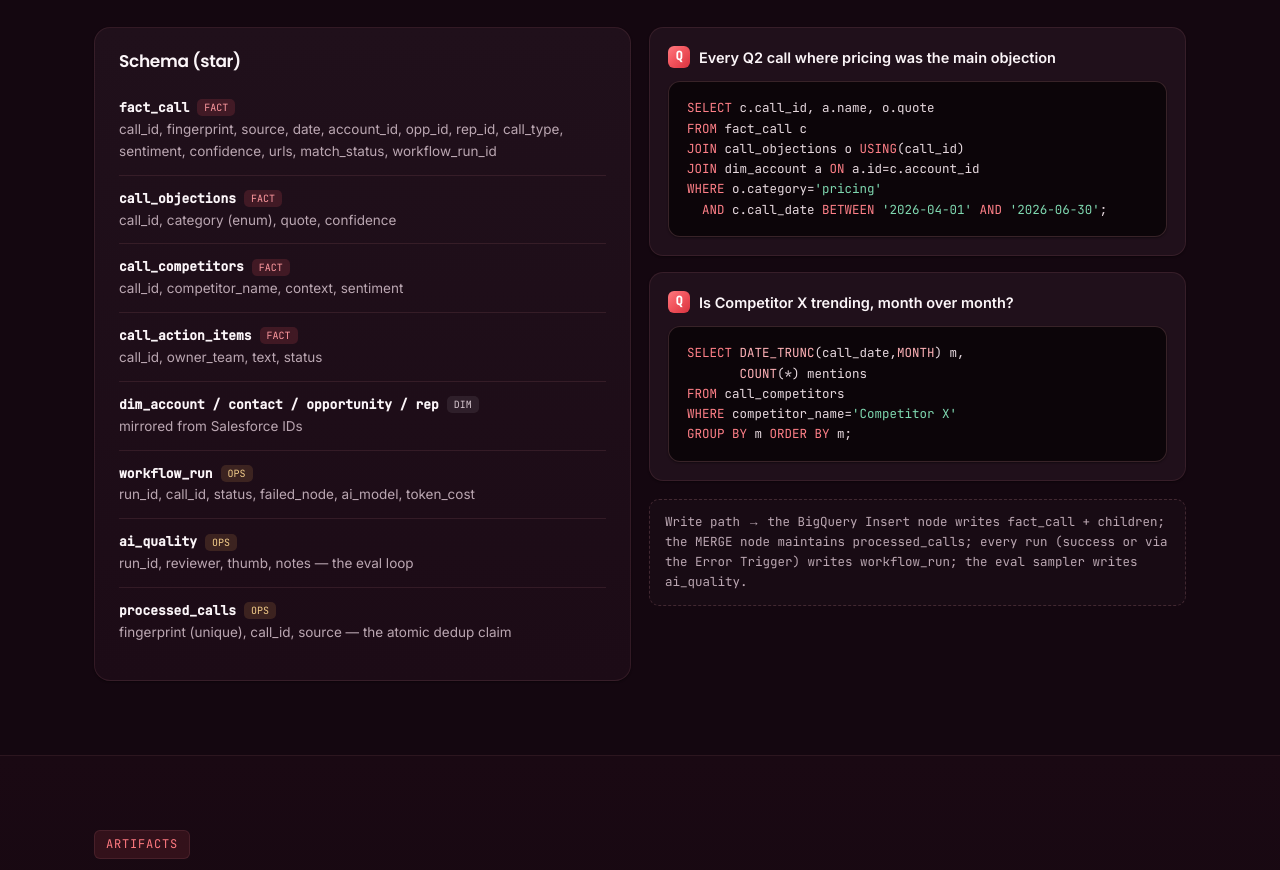
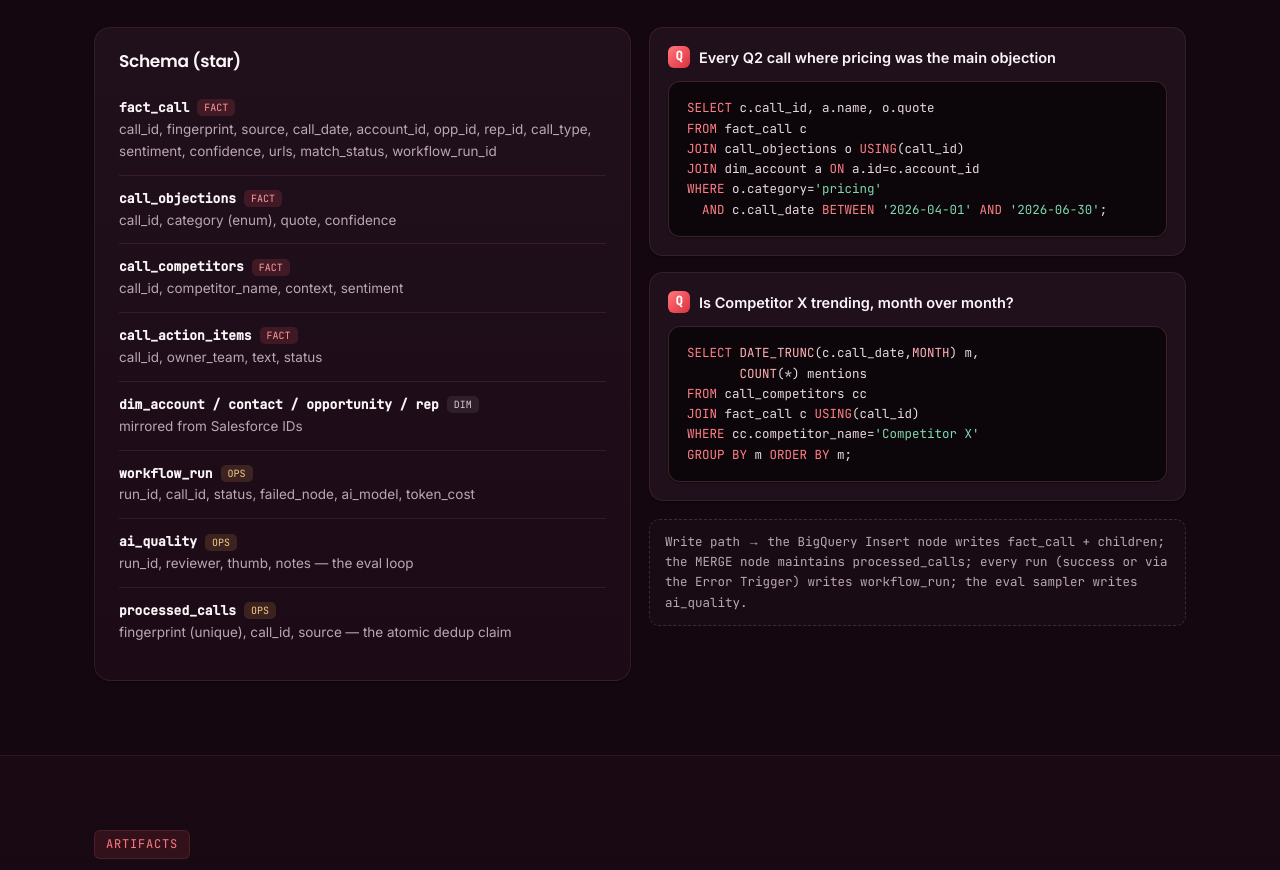
Before and after one commit to omriki55/jobmate-ai, a plain HTML site: page docs/index.html in a window 1280 px wide. Shown: the part 7246-8116 px from the top of the page. Drawn offline with Linux system fonts and the light colour scheme.

Commit message:
Fix Part 3 SQL schema/query consistency (#5)
Co-authored-by: Claude <noreply@anthropic.com>

```diff
--- a/docs/index.html
+++ b/docs/index.html
@@ -354,7 +354,7 @@
       <div class="card reveal">
         <h3 style="margin-bottom:14px">Schema (star)</h3>
         <ul class="schemalist">
-          <li><b>fact_call</b><span class="tag fact">FACT</span><br>call_id, fingerprint, source, date, account_id, opp_id, rep_id, call_type, sentiment, confidence, urls, match_status, workflow_run_id</li>
+          <li><b>fact_call</b><span class="tag fact">FACT</span><br>call_id, fingerprint, source, call_date, account_id, opp_id, rep_id, call_type, sentiment, confidence, urls, match_status, workflow_run_id</li>
           <li><b>call_objections</b><span class="tag fact">FACT</span><br>call_id, category (enum), quote, confidence</li>
           <li><b>call_competitors</b><span class="tag fact">FACT</span><br>call_id, competitor_name, context, sentiment</li>
           <li><b>call_action_items</b><span class="tag fact">FACT</span><br>call_id, owner_team, text, status</li>
@@ -377,10 +377,11 @@
           </div>
           <div class="qcard">
             <div class="q"><i>Q</i> Is Competitor X trending, month over month?</div>
-<pre><span class="c">SELECT</span> <span class="k">DATE_TRUNC</span>(call_date,<span class="k">MONTH</span>) m,
+<pre><span class="c">SELECT</span> <span class="k">DATE_TRUNC</span>(c.call_date,<span class="k">MONTH</span>) m,
        <span class="k">COUNT</span>(*) mentions
-<span class="c">FROM</span> call_competitors
-<span class="c">WHERE</span> competitor_name=<span class="s">'Competitor X'</span>
+<span class="c">FROM</span> call_competitors cc
+<span class="c">JOIN</span> fact_call c <span class="c">USING</span>(call_id)
+<span class="c">WHERE</span> cc.competitor_name=<span class="s">'Competitor X'</span>
 <span class="c">GROUP BY</span> m <span class="c">ORDER BY</span> m;</pre>
           </div>
         </div>
```
Also changed, not shown: gambit-submission/index.html (+5 -4 lines).
